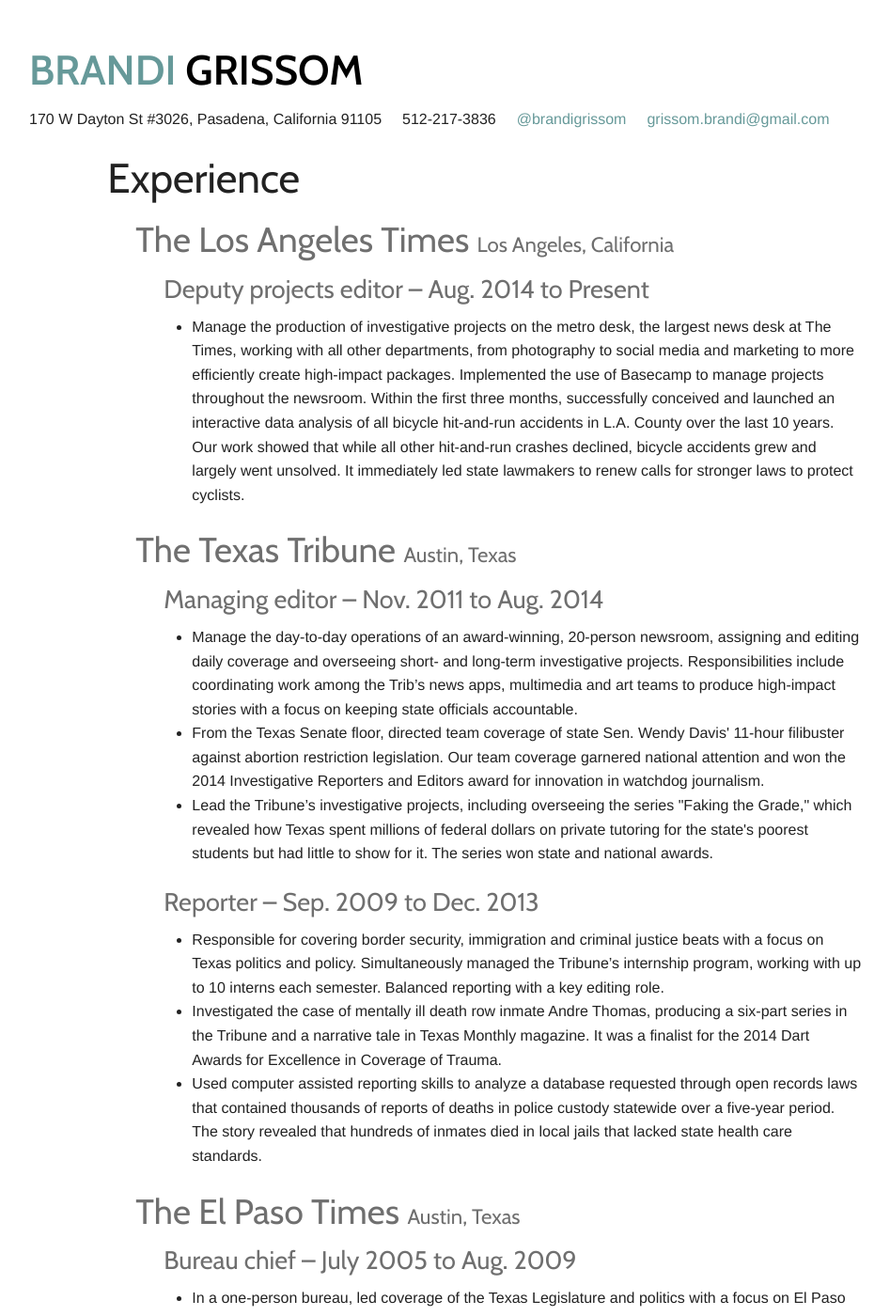
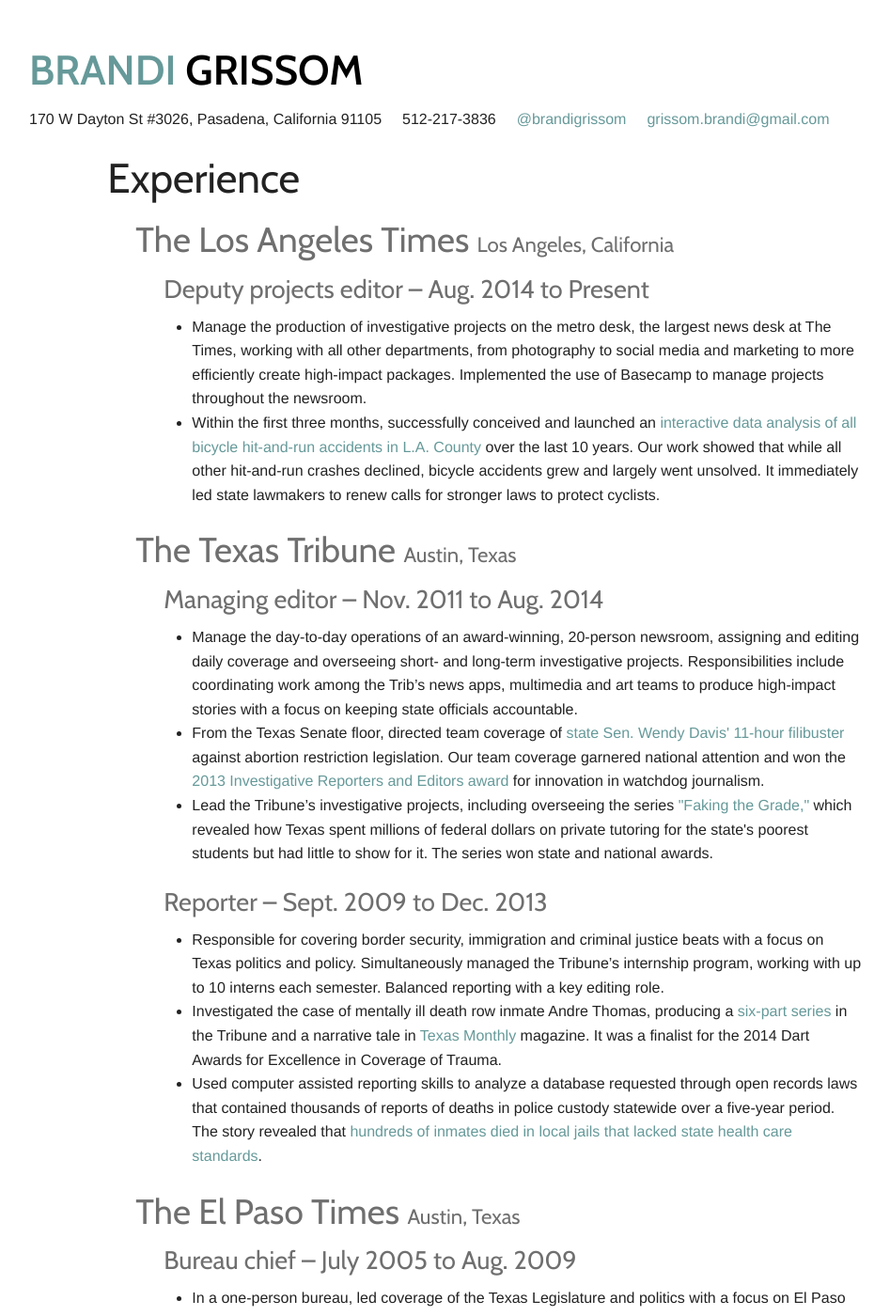
Before and after one commit to BrandiGrissom/resume, a Jekyll site: the page built from index.html, in a window 1280 px wide and 1400 px high. Shown: the whole window at 94% size, without its empty margins (124-1071 px from the left). Built offline with Jekyll 4.4.1, drawn with Linux system fonts in a browser that asks for light colours.

Commit message:
Update index.html

```diff
--- a/index.html
+++ b/index.html
@@ -24,7 +24,8 @@
     <h3 class="subheader">Deputy projects editor – Aug. 2014 to Present</h3>
 
     <ul>
-      <li>Manage the production of investigative projects on the metro desk, the largest news desk at The Times, working with all other departments, from photography to social media and marketing to more efficiently create high-impact packages. Implemented the use of Basecamp to manage projects throughout the newsroom. Within the first three months, successfully conceived and launched an interactive data analysis of all bicycle hit-and-run accidents in L.A. County over the last 10 years. Our work showed that while all other hit-and-run crashes declined, bicycle accidents grew and largely went unsolved. It immediately led state lawmakers to renew calls for stronger laws to protect cyclists.
+      <li>Manage the production of investigative projects on the metro desk, the largest news desk at The Times, working with all other departments, from photography to social media and marketing to more efficiently create high-impact packages. Implemented the use of Basecamp to manage projects throughout the newsroom.</li>
+      <li>Within the first three months, successfully conceived and launched an <a href="http://graphics.latimes.com/la-bike-hit-and-runs/">interactive data analysis of all bicycle hit-and-run accidents in L.A. County</a> over the last 10 years. Our work showed that while all other hit-and-run crashes declined, bicycle accidents grew and largely went unsolved. It immediately led state lawmakers to renew calls for stronger laws to protect cyclists.
       </li>
     </ul>
 
@@ -45,22 +46,22 @@
       </li>
 
       <li>
-        From the Texas Senate floor, directed team coverage of state Sen. Wendy
-        Davis' 11-hour filibuster against abortion restriction legislation. Our
-        team coverage garnered national attention and won the 2014 Investigative
-        Reporters and Editors award for innovation in watchdog journalism.
+        From the Texas Senate floor, directed team coverage of <a href="http://www.texastribune.org/2013/06/26/dems-approach-abortion-victory-special-session-wan/">state Sen. Wendy
+        Davis' 11-hour filibuster</a> against abortion restriction legislation. Our
+        team coverage garnered national attention and won the <a href="continuum.tsheets.com/#w_weekly_timecard">2013 Investigative
+        Reporters and Editors award</a> for innovation in watchdog journalism.
       </li>
 
       <li>
         Lead the Tribune’s investigative projects, including overseeing the series
-        "Faking the Grade," which revealed how Texas spent millions of federal
+        <a href="http://www.texastribune.org/series/faking-the-grade/">"Faking the Grade,"</a> which revealed how Texas spent millions of federal
         dollars on private tutoring for the state's poorest students but had
         little to show for it. The series won state and national awards.
       </li>
     </ul>
 
     <h3 class="subheader">
-      Reporter – Sep. 2009 to Dec. 2013
+      Reporter – Sept. 2009 to Dec. 2013
     </h3>
 
     <ul>
@@ -74,8 +75,8 @@
 
       <li>
         Investigated the case of mentally ill death row inmate Andre Thomas,
-        producing a six-part series in the Tribune and a narrative tale in Texas
-        Monthly magazine. It was a finalist for the 2014 Dart Awards for
+        producing a <a href="http://www.texastribune.org/series/trouble-in-mind/">six-part series</a> in the Tribune and a narrative tale in <a href="http://www.texasmonthly.com/story/trouble-mind">Texas
+        Monthly</a> magazine. It was a finalist for the 2014 Dart Awards for
         Excellence in Coverage of Trauma.
       </li>
 
@@ -83,8 +84,8 @@
         Used computer assisted reporting skills to analyze a database requested
         through open records laws that contained thousands of reports of deaths in
         police custody statewide over a five-year period. The story revealed that
-        hundreds of inmates died in local jails that lacked state health care
-        standards.
+        <a href="http://www.texastribune.org/2010/11/14/hundreds-die-of-illnesses-in-county-jails/">hundreds of inmates died in local jails that lacked state health care
+        standards</a>.
       </li>
     </ul>
 
```
